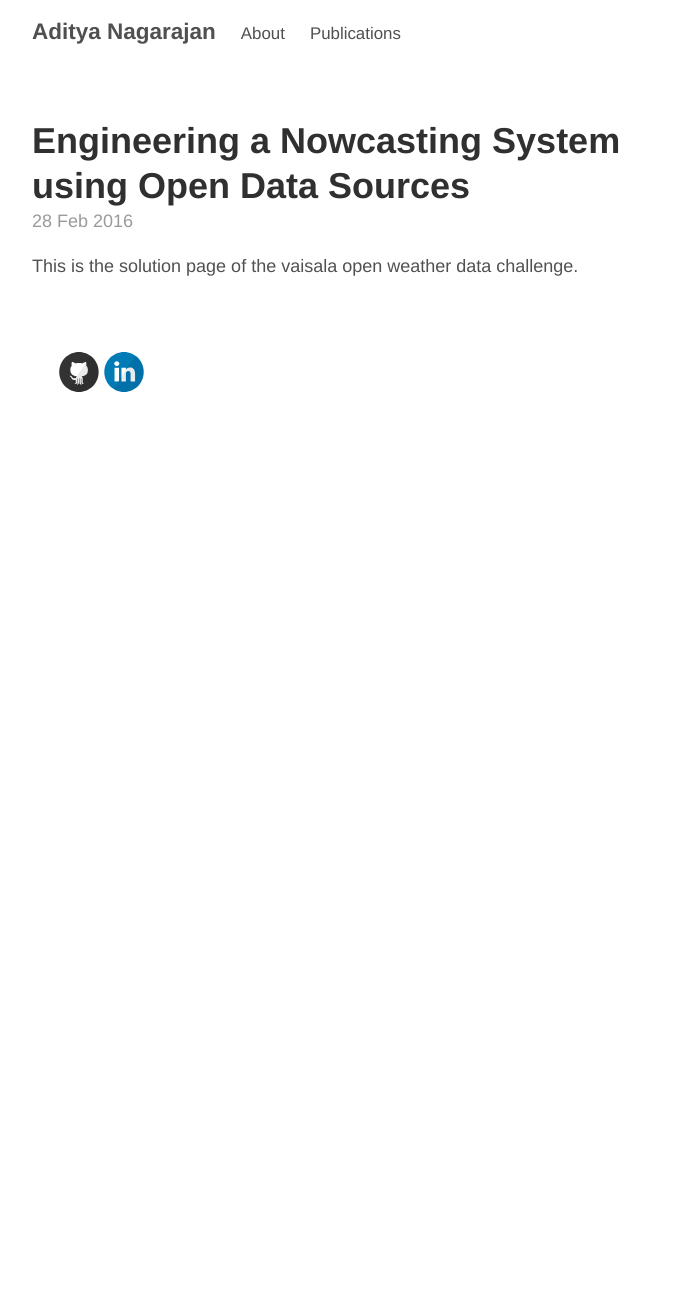
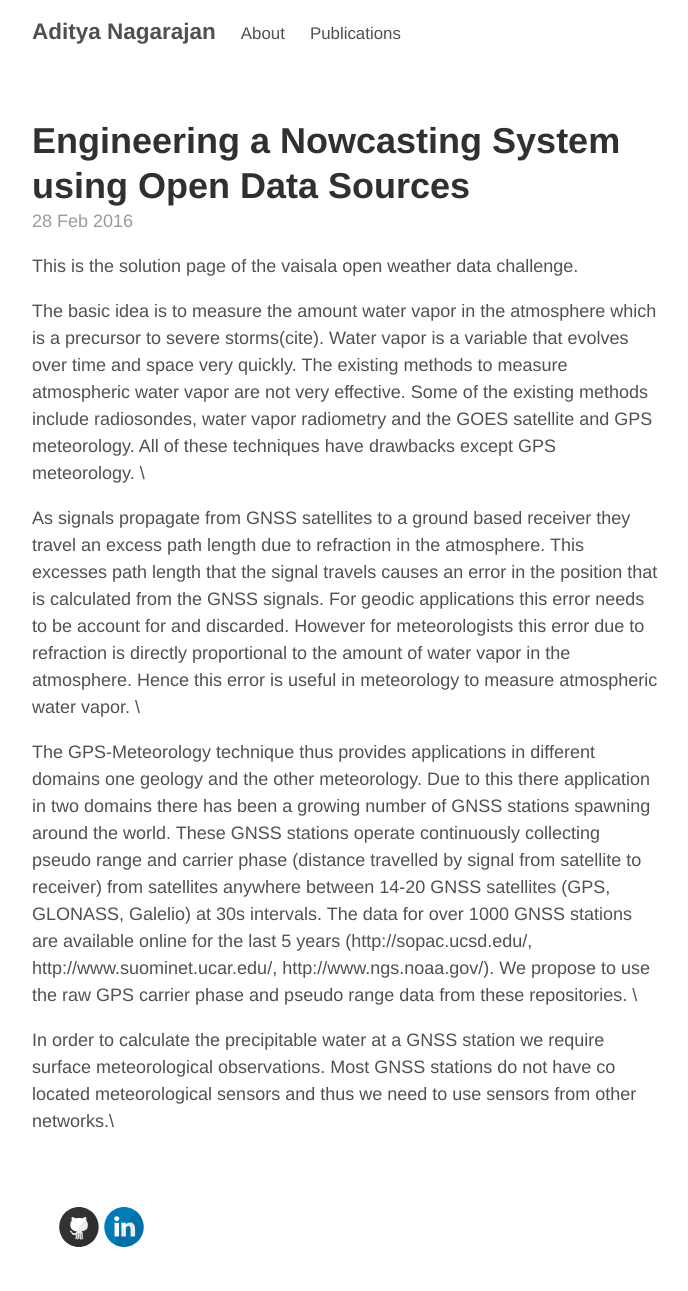
Before and after one commit to adityanagara/adityanagara.github.io, a Jekyll site: the page built from _posts/2016-02-28-Vaisala-Open-Weather-Data-Challenge.md, in a window 1280 px wide. Shown: the whole page, without its empty margins (293-981 px from the left). Built offline with Jekyll 4.4.1, drawn with Linux system fonts in a browser that asks for light colours; before the commit the page ends 900 px from its top, so only the background shows below that.

Commit message:
added stuff to vaisala document

```diff
--- a/_posts/2016-02-28-Vaisala-Open-Weather-Data-Challenge.md
+++ b/_posts/2016-02-28-Vaisala-Open-Weather-Data-Challenge.md
@@ -6,3 +6,11 @@ redirect_from: "/2016/02/28/Vaisala-Open-Weather-Data-Challenge/"
 permalink: jekyll-github-pages-poole
 ---
 This is the solution page of the vaisala open weather data challenge.
+
+The basic idea is to measure the amount water vapor in the atmosphere which is a precursor to severe storms(cite). Water vapor is a variable that evolves over time and space very quickly. The existing methods to measure atmospheric water vapor are not very effective. Some of the existing methods include radiosondes, water vapor radiometry and the GOES satellite and GPS meteorology. All of these techniques have drawbacks except GPS meteorology. \\
+
+As signals propagate from GNSS satellites to a ground based receiver they travel an excess path length due to refraction in the atmosphere. This excesses path length that the signal travels causes an error in the position that is calculated from the GNSS signals. For geodic applications this error needs to be account for and discarded. However for meteorologists this error due to refraction is directly proportional to the amount of water vapor in the atmosphere. Hence this error is useful in meteorology to measure atmospheric water vapor. \\
+
+The GPS-Meteorology technique thus provides applications in different domains one geology and the other meteorology. Due to this there application in two domains there has been a growing number of GNSS stations spawning around the world. These GNSS stations operate continuously collecting pseudo range and carrier phase (distance travelled by signal from satellite to receiver) from satellites anywhere between 14-20 GNSS satellites (GPS, GLONASS, Galelio) at 30s intervals. The data for over 1000 GNSS stations are available online for the last 5 years (http://sopac.ucsd.edu/,  http://www.suominet.ucar.edu/, http://www.ngs.noaa.gov/). We propose to use the raw GPS carrier phase and pseudo range data from these repositories. \\
+
+In order to calculate the precipitable water at a GNSS station we require surface meteorological observations. Most GNSS stations do not have co located meteorological sensors and thus we need to use sensors from other networks.\\
```
